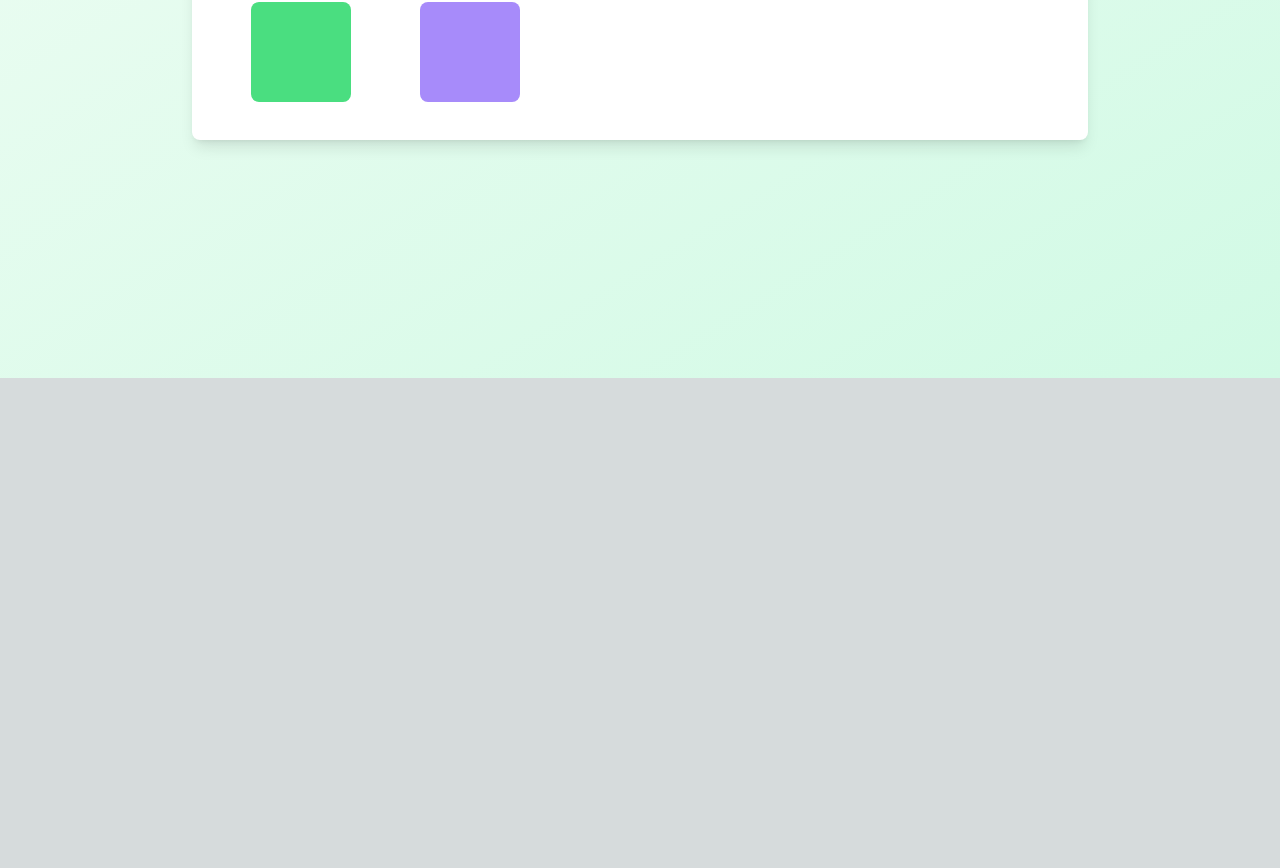
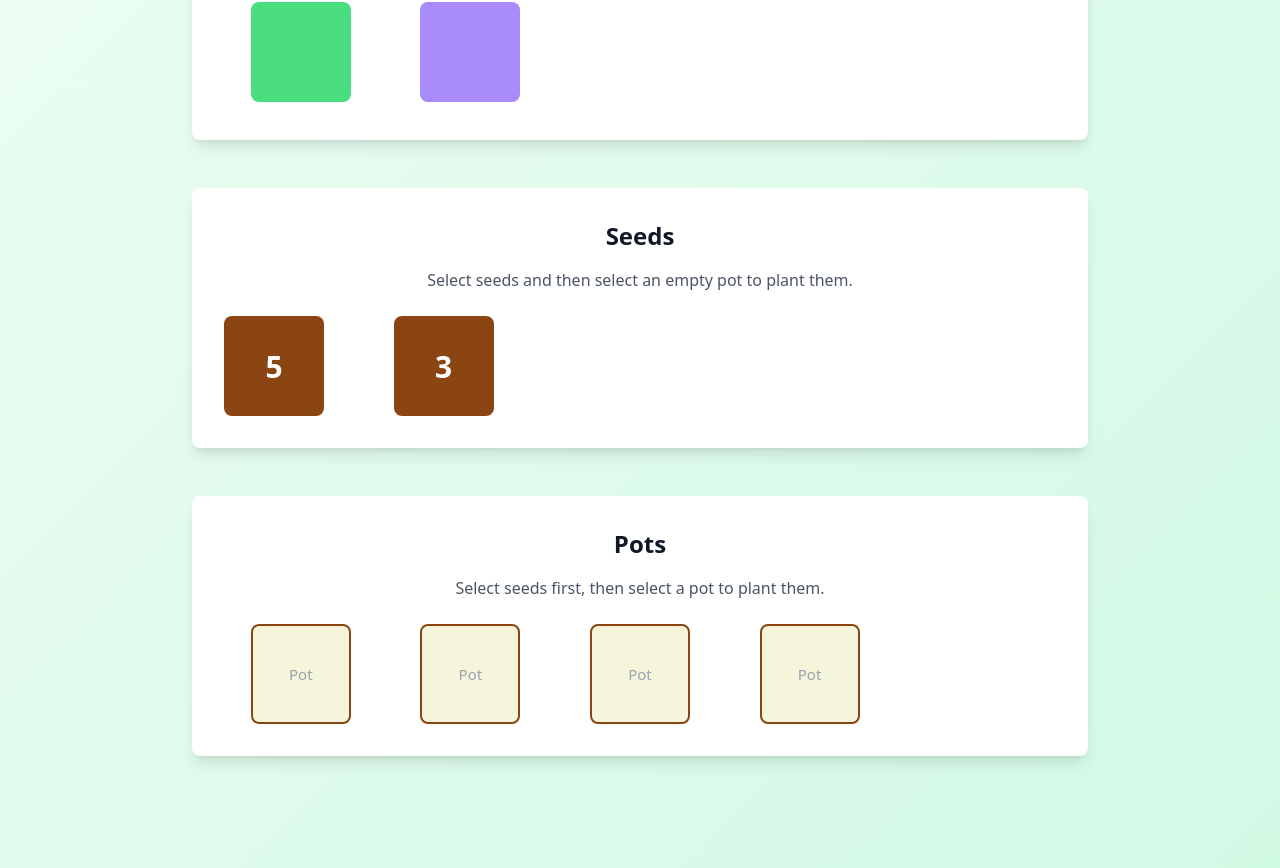
Before and after one commit to BeksOmega/plant-breeding, a Next.js app: page / in a window 1280 px wide. Shown: the part 422-1290 px from the top of the page. Before the commit the page ends 800 px from the top, so only its background shows below. Built offline with nearby package versions, Linux system fonts and the light colour scheme.

Commit message:
feat: add seeds and pots

```diff
--- /dev/null
+++ b/app/components/Pot.tsx
@@ -0,0 +1,71 @@
+"use client";
+
+import { useState, ReactNode } from "react";
+
+interface PotProps {
+  size?: number;
+  isSelected?: boolean;
+  onSelect?: (selected: boolean) => void;
+  isEmpty?: boolean;
+  children?: ReactNode; // Plant growing in the pot
+}
+
+export default function Pot({
+  size = 100,
+  isSelected: controlledSelected,
+  onSelect,
+  isEmpty = true,
+  children,
+}: PotProps) {
+  const [internalSelected, setInternalSelected] = useState(false);
+  const isSelected =
+    controlledSelected !== undefined ? controlledSelected : internalSelected;
+
+  const handleClick = () => {
+    if (!isEmpty) return; // Don't allow selection of pots with plants
+    const newSelected = !isSelected;
+    if (controlledSelected === undefined) {
+      setInternalSelected(newSelected);
+    }
+    onSelect?.(newSelected);
+  };
+
+  return (
+    <button
+      onClick={handleClick}
+      className={`
+        transition-all duration-200 ease-in-out
+        relative
+        ${
+          isSelected
+            ? "ring-4 ring-green-500 ring-offset-2 scale-105"
+            : "hover:scale-105"
+        }
+      `}
+      style={{
+        width: `${size}px`,
+        height: `${size}px`,
+        backgroundColor: "#f5f5dc", // Beige/light brown for empty pot
+        border: "2px solid #8B4513", // Brown border
+        borderRadius: "8px",
+      }}
+      aria-label={isEmpty ? "Empty pot" : "Pot with plant"}
+      disabled={!isEmpty}
+    >
+      {isEmpty ? (
+        <div className="w-full h-full flex items-center justify-center">
+          <div
+            className="text-gray-400 text-xs"
+            style={{ fontSize: `${size * 0.15}px` }}
+          >
+            Pot
+          </div>
+        </div>
+      ) : (
+        <div className="w-full h-full flex items-center justify-center">
+          {children}
+        </div>
+      )}
+    </button>
+  );
+}
--- /dev/null
+++ b/app/components/Seed.tsx
@@ -0,0 +1,60 @@
+"use client";
+
+import { useState } from "react";
+
+interface SeedProps {
+  count: number;
+  size?: number;
+  isSelected?: boolean;
+  onSelect?: (selected: boolean) => void;
+}
+
+export default function Seed({
+  count,
+  size = 100,
+  isSelected: controlledSelected,
+  onSelect,
+}: SeedProps) {
+  const [internalSelected, setInternalSelected] = useState(false);
+  const isSelected =
+    controlledSelected !== undefined ? controlledSelected : internalSelected;
+
+  const handleClick = () => {
+    const newSelected = !isSelected;
+    if (controlledSelected === undefined) {
+      setInternalSelected(newSelected);
+    }
+    onSelect?.(newSelected);
+  };
+
+  return (
+    <button
+      onClick={handleClick}
+      className={`
+        transition-all duration-200 ease-in-out
+        flex items-center justify-center
+        ${
+          isSelected
+            ? "ring-4 ring-green-500 ring-offset-2 scale-105"
+            : "hover:scale-105"
+        }
+      `}
+      style={{
+        width: `${size}px`,
+        height: `${size}px`,
+        backgroundColor: "#8B4513", // Brown color
+        borderRadius: "8px",
+      }}
+      aria-label={`Seed with count ${count}`}
+    >
+      <span
+        className="text-white font-bold"
+        style={{
+          fontSize: `${size * 0.3}px`,
+        }}
+      >
+        {count}
+      </span>
+    </button>
+  );
+}
--- a/app/page.tsx
+++ b/app/page.tsx
@@ -1,14 +1,26 @@
 "use client";
 
-import { useState, useMemo, useEffect } from "react";
+import { useState, useMemo } from "react";
 import PlantCollection from "./components/PlantCollection";
 import Cabbage from "./components/Cabbage";
+import Seed from "./components/Seed";
+import Pot from "./components/Pot";
 import { PlantGenetics, breed, countPurpleCabbages } from "./types/genetics";
 
 interface CabbageData {
   id: string;
   genetics: PlantGenetics;
   startGrowingAt?: number; // Timestamp when growth started
+}
+
+interface SeedData {
+  id: string;
+  count: number;
+}
+
+interface PotData {
+  id: string;
+  plantId?: string; // ID of the plant growing in this pot, undefined if empty
 }
 
 const TARGET_PURPLE_COUNT = 3;
@@ -24,6 +36,22 @@ export default function Home() {
   const [fullyGrownCabbageIds, setFullyGrownCabbageIds] = useState<Set<string>>(
     new Set(["c1", "c2"]) // Initial cabbages start fully grown
   );
+
+  // Seeds state
+  const [seeds, setSeeds] = useState<SeedData[]>([
+    { id: "s1", count: 5 },
+    { id: "s2", count: 3 },
+  ]);
+  const [selectedSeedIds, setSelectedSeedIds] = useState<string[]>([]);
+
+  // Pots state - start with a few empty pots
+  const [pots, setPots] = useState<PotData[]>([
+    { id: "p1" },
+    { id: "p2" },
+    { id: "p3" },
+    { id: "p4" },
+  ]);
+  const [selectedPotIds, setSelectedPotIds] = useState<string[]>([]);
 
   // Count purple cabbages (only count fully grown ones)
   const fullyGrownCabbages = useMemo(
@@ -61,7 +89,61 @@ export default function Home() {
     setFullyGrownCabbageIds((prev) => new Set(prev).add(cabbageId));
   };
 
+  // Handle pot selection - if seeds are selected, plant them
+  const handlePotSelection = (potIds: string[]) => {
+    setSelectedPotIds(potIds);
+
+    // If a pot is selected and seeds are already selected, plant them
+    if (potIds.length > 0 && selectedSeedIds.length > 0) {
+      const potId = potIds[0];
+      const seedId = selectedSeedIds[0];
+
+      const pot = pots.find((p) => p.id === potId);
+
+      // Can only plant in empty pots
+      if (pot && !pot.plantId) {
+        // Create a new plant with random genetics (from seeds)
+        const newGenetics: PlantGenetics = {
+          allele1: Math.random() < 0.5,
+          allele2: Math.random() < 0.5,
+        };
+
+        const now = Date.now();
+        const newCabbageId = `c${now}`;
+        const newCabbage: CabbageData = {
+          id: newCabbageId,
+          genetics: newGenetics,
+          startGrowingAt: now,
+        };
+
+        // Add the new plant
+        setCabbages((prev) => [...prev, newCabbage]);
+
+        // Assign plant to pot
+        setPots((prev) =>
+          prev.map((p) =>
+            p.id === potId ? { ...p, plantId: newCabbageId } : p
+          )
+        );
+
+        // Decrease seed count
+        setSeeds((prev) => {
+          const updated = prev.map((s) =>
+            s.id === seedId ? { ...s, count: Math.max(0, s.count - 1) } : s
+          );
+          // Remove seeds with 0 count
+          return updated.filter((s) => s.count > 0);
+        });
+
+        // Clear selections
+        setSelectedSeedIds([]);
+        setSelectedPotIds([]);
+      }
+    }
+  };
+
   const canBreed = selectedCabbageIds.length === 2;
+  const canPlant = selectedSeedIds.length > 0 && selectedPotIds.length > 0;
   return (
     <main className="min-h-screen bg-gradient-to-br from-green-50 to-emerald-100">
       <div className="container mx-auto px-4 py-16">
@@ -134,6 +216,70 @@ export default function Home() {
               )}
             />
           </div>
+
+          {/* Seeds Section */}
+          <div className="bg-white rounded-lg shadow-lg p-8 mt-12 mb-12">
+            <h2 className="text-2xl font-bold text-gray-900 mb-4">Seeds</h2>
+            <p className="text-gray-600 mb-6">
+              Select seeds and then select an empty pot to plant them.
+            </p>
+            <PlantCollection
+              items={seeds}
+              maxSelected={1}
+              selectedIds={selectedSeedIds}
+              onSelectionChange={setSelectedSeedIds}
+              renderItem={(seed, isSelected, onSelect) => (
+                <Seed
+                  count={seed.count}
+                  size={100}
+                  isSelected={isSelected}
+                  onSelect={onSelect}
+                />
+              )}
+            />
+          </div>
+
+          {/* Pots Section */}
+          <div className="bg-white rounded-lg shadow-lg p-8 mt-12 mb-12">
+            <h2 className="text-2xl font-bold text-gray-900 mb-4">Pots</h2>
+            <p className="text-gray-600 mb-6">
+              {selectedSeedIds.length > 0
+                ? "Select an empty pot to plant your seeds."
+                : "Select seeds first, then select a pot to plant them."}
+            </p>
+            <PlantCollection
+              items={pots}
+              maxSelected={1}
+              selectedIds={selectedPotIds}
+              onSelectionChange={handlePotSelection}
+              renderItem={(pot, isSelected, onSelect) => {
+                const isEmpty = !pot.plantId;
+                const plant = pot.plantId
+                  ? cabbages.find((c) => c.id === pot.plantId)
+                  : null;
+
+                return (
+                  <Pot
+                    size={100}
+                    isSelected={isSelected}
+                    onSelect={isEmpty ? onSelect : undefined}
+                    isEmpty={isEmpty}
+                  >
+                    {plant && (
+                      <Cabbage
+                        genetics={plant.genetics}
+                        size={80}
+                        isSelected={false}
+                        startGrowingAt={plant.startGrowingAt}
+                        onFullyGrown={() => handleCabbageFullyGrown(plant.id)}
+                        showGenotype={false}
+                      />
+                    )}
+                  </Pot>
+                );
+              }}
+            />
+          </div>
         </div>
       </div>
     </main>
--- a/next.config.js
+++ b/next.config.js
@@ -1,12 +1,19 @@
 /** @type {import('next').NextConfig} */
+// Only use basePath when explicitly building for GitHub Pages
+// Set GITHUB_PAGES=true when building for GitHub Pages deployment
+const isGithubPages = process.env.GITHUB_PAGES === 'true';
+const basePath = isGithubPages ? '/plant-breeding' : '';
+
 const nextConfig = {
   output: 'export',
   images: {
     unoptimized: true,
   },
-  // If deploying to a subdirectory, uncomment and set your repository name:
-  basePath: '/plant-breeding',
-  assetPrefix: '/plant-breeding',
+  // Only use basePath for GitHub Pages deployment
+  ...(basePath && {
+    basePath,
+    assetPrefix: basePath,
+  }),
 }
 
 module.exports = nextConfig
--- a/package.json
+++ b/package.json
@@ -5,6 +5,7 @@
   "scripts": {
     "dev": "next dev",
     "build": "next build",
+    "build:github": "GITHUB_PAGES=true next build",
     "start": "next start"
   },
   "dependencies": {
```
